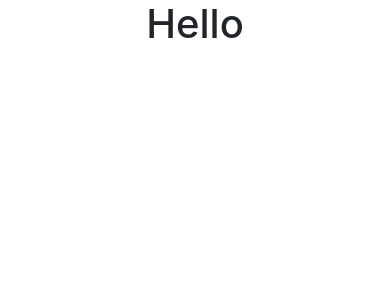
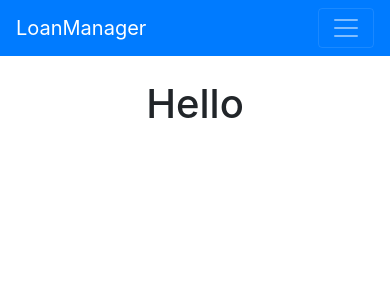
Before and after one commit to s777610/loan-manager, a React (Create React App) app: page / in a window 390 px wide. Shown: the top 300 px of the page. Built offline with nearby package versions, Linux system fonts and the light colour scheme.

Commit message:
implement navbar and toggle button for mobile firendly navbar

```diff
--- a/src/App.js
+++ b/src/App.js
@@ -1,13 +1,20 @@
 import React, { Component } from "react";
+import { BrowserRouter, Route, Switch } from "react-router-dom";
+import AppNavbar from "./components/layout/AppNavbar";
 
 import "./App.css";
 
 class App extends Component {
   render() {
     return (
-      <div className="App">
-        <h1>Hello</h1>
-      </div>
+      <BrowserRouter>
+        <div className="App">
+          <AppNavbar />
+          <div className="container">
+            <h1>Hello</h1>
+          </div>
+        </div>
+      </BrowserRouter>
     );
   }
 }
--- a/src/components/layout/AppNavbar.js
+++ b/src/components/layout/AppNavbar.js
@@ -0,0 +1,36 @@
+import React, { Component } from "react";
+import { Link } from "react-router-dom";
+
+class AppNavbar extends Component {
+  state = {};
+  render() {
+    return (
+      <nav className="navbar navbar-expand-md navbar-dark bg-primary mb-4">
+        <div className="container">
+          <Link to="/" className="navbar-brand">
+            LoanManager
+          </Link>
+          <button
+            className="navbar-toggler"
+            type="button"
+            data-toggle="collapse"
+            data-target="#navbarMain"
+          >
+            <span className="navbar-toggler-icon" />
+          </button>
+          <div className="collapse navbar-collapse" id="navbarMain">
+            <ul className="navbar-nav mr-auto">
+              <li className="nav-item">
+                <Link to="/" className="nav-link">
+                  Dashboard
+                </Link>
+              </li>
+            </ul>
+          </div>
+        </div>
+      </nav>
+    );
+  }
+}
+
+export default AppNavbar;
```
